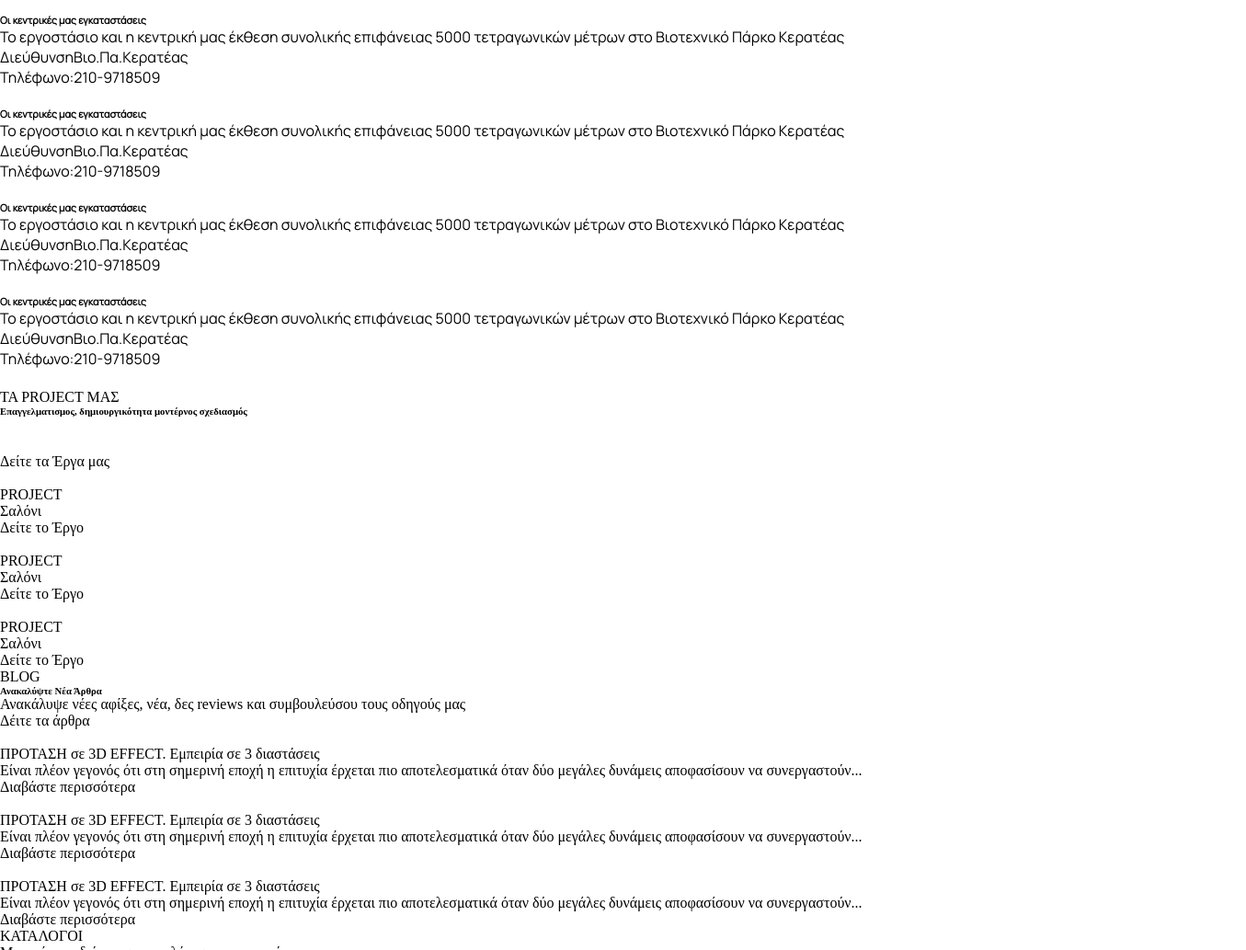
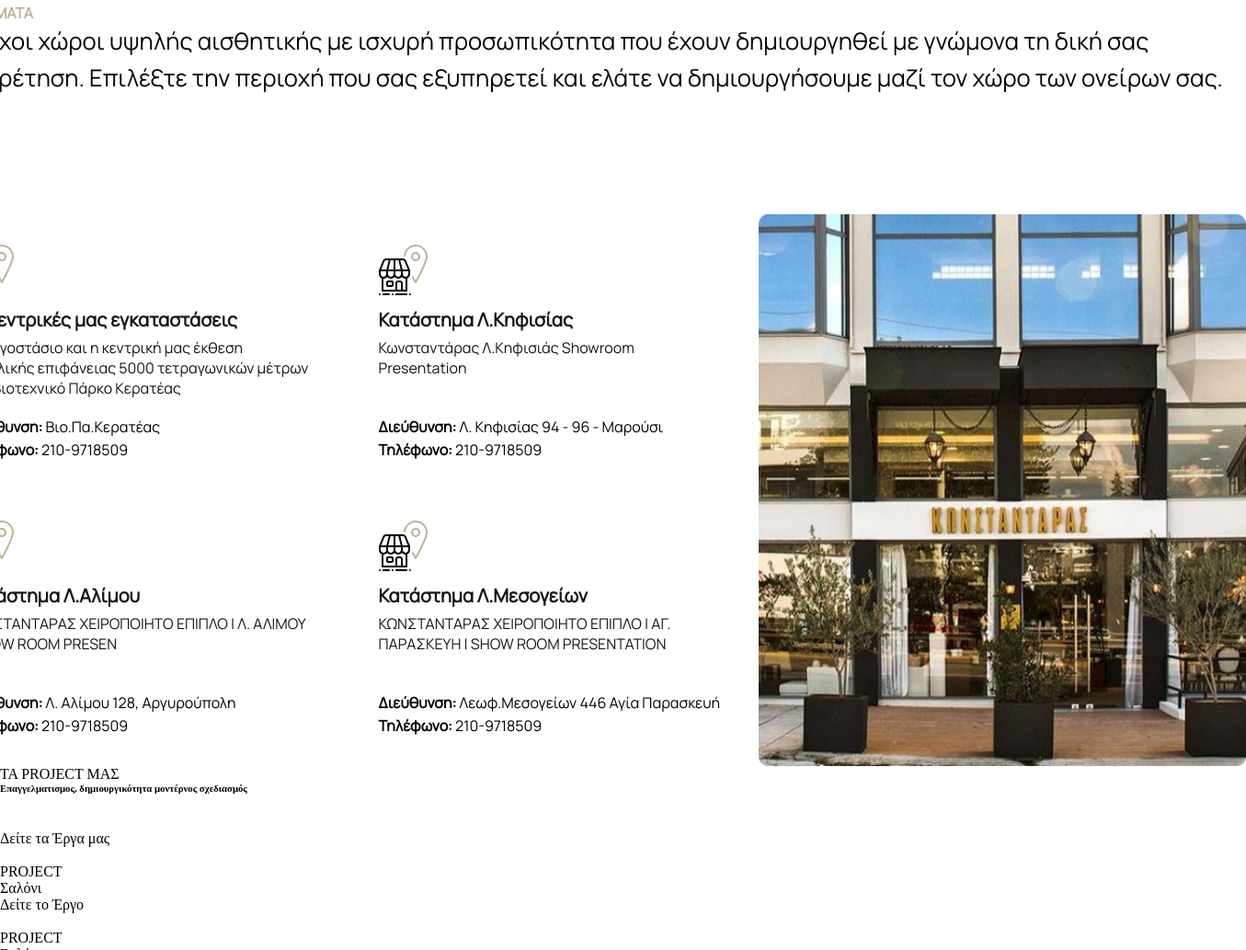
Before and after one commit to HMarinos/kwnstantaras, a website: page index.html in a window 1280 px wide. Shown: the part 2620-3653 px from the top of the page at 92% size, 1355 px wide, since content can reach past the window. Drawn offline with nearby package versions, Linux system fonts and the light colour scheme; files whose address does not match are found by name.

Commit message:
section_5

```diff
--- a/index.html
+++ b/index.html
@@ -276,48 +276,82 @@
         </div>
         <div class="index_section_5_main">
           <div class="index_section_5_grid">
+            <!-- -------shop_boxes------ -->
             <div class="shop_box">
-              <img src="" alt="" />
-              <h6>Οι κεντρικές μας εγκαταστάσεις</h6>
-              <p>
-                Το εργοστάσιο και η κεντρική μας έκθεση συνολικής επιφάνειας
-                5000 τετραγωνικών μέτρων στο Βιοτεχνικό Πάρκο Κερατέας
-              </p>
-              <div class="address"><span>Διεύθυνση</span>Βιο.Πα.Κερατέας</div>
-              <div class="phone"><span>Τηλέφωνο:210-9718509</span></div>
+              <div class="shop_box_container">
+                <div class="shop_box_main">
+                  <img src="./images/store-sign.png" alt="" />
+                  <h6>Οι κεντρικές μας εγκαταστάσεις</h6>
+                  <p>
+                    Το εργοστάσιο και η κεντρική μας έκθεση συνολικής επιφάνειας
+                    5000 τετραγωνικών μέτρων στο Βιοτεχνικό Πάρκο Κερατέας
+                  </p>
+                </div>
+                <div class="address_phone">
+                  <div class="address">
+                    <span>Διεύθυνση: </span> Βιο.Πα.Κερατέας
+                  </div>
+                  <div class="phone"><span>Τηλέφωνο: </span> 210-9718509</div>
+                </div>
+              </div>
             </div>
+
             <div class="shop_box">
-              <img src="" alt="" />
-              <h6>Οι κεντρικές μας εγκαταστάσεις</h6>
-              <p>
-                Το εργοστάσιο και η κεντρική μας έκθεση συνολικής επιφάνειας
-                5000 τετραγωνικών μέτρων στο Βιοτεχνικό Πάρκο Κερατέας
-              </p>
-              <div class="address"><span>Διεύθυνση</span>Βιο.Πα.Κερατέας</div>
-              <div class="phone"><span>Τηλέφωνο:210-9718509</span></div>
+              <div class="shop_box_container">
+                <div class="shop_box_main">
+                  <img src="./images/store-sign.png" alt="" />
+                  <h6>Κατάστημα Λ.Κηφισίας</h6>
+                  <p>Κωνσταντάρας Λ.Κηφισιάς Showroom Presentation</p>
+                </div>
+                <div class="address_phone">
+                  <div class="address">
+                    <span>Διεύθυνση: </span> Λ. Κηφισίας 94 - 96 - Μαρούσι
+                  </div>
+                  <div class="phone"><span>Τηλέφωνο: </span> 210-9718509</div>
+                </div>
+              </div>
             </div>
+
             <div class="shop_box">
-              <img src="" alt="" />
-              <h6>Οι κεντρικές μας εγκαταστάσεις</h6>
-              <p>
-                Το εργοστάσιο και η κεντρική μας έκθεση συνολικής επιφάνειας
-                5000 τετραγωνικών μέτρων στο Βιοτεχνικό Πάρκο Κερατέας
-              </p>
-              <div class="address"><span>Διεύθυνση</span>Βιο.Πα.Κερατέας</div>
-              <div class="phone"><span>Τηλέφωνο:210-9718509</span></div>
+              <div class="shop_box_container">
+                <div class="shop_box_main">
+                  <img src="./images/store-sign.png" alt="" />
+                  <h6>Κατάστημα Λ.Αλίμου</h6>
+                  <p>
+                    ΚΩΝΣΤΑΝΤΑΡΑΣ ΧΕΙΡΟΠΟΙΗΤΟ ΕΠΙΠΛΟ | Λ. ΑΛΙΜΟΥ | SHOW ROOM
+                    PRESEN
+                  </p>
+                </div>
+                <div class="address_phone">
+                  <div class="address">
+                    <span>Διεύθυνση: </span> Λ. Αλίμου 128, Αργυρούπολη
+                  </div>
+                  <div class="phone"><span>Τηλέφωνο: </span> 210-9718509</div>
+                </div>
+              </div>
             </div>
+
             <div class="shop_box">
-              <img src="" alt="" />
-              <h6>Οι κεντρικές μας εγκαταστάσεις</h6>
-              <p>
-                Το εργοστάσιο και η κεντρική μας έκθεση συνολικής επιφάνειας
-                5000 τετραγωνικών μέτρων στο Βιοτεχνικό Πάρκο Κερατέας
-              </p>
-              <div class="address"><span>Διεύθυνση</span>Βιο.Πα.Κερατέας</div>
-              <div class="phone"><span>Τηλέφωνο:210-9718509</span></div>
+              <div class="shop_box_container">
+                <div class="shop_box_main">
+                  <img src="./images/store-sign.png" alt="" />
+                  <h6>Κατάστημα Λ.Μεσογείων</h6>
+                  <p>
+                    ΚΩΝΣΤΑΝΤΑΡΑΣ ΧΕΙΡΟΠΟΙΗΤΟ ΕΠΙΠΛΟ | ΑΓ. ΠΑΡΑΣΚΕΥΗ | SHOW ROOM
+                    PRESENTATION
+                  </p>
+                </div>
+                <div class="address_phone">
+                  <div class="address">
+                    <span>Διεύθυνση: </span> Λεωφ.Μεσογείων 446 Αγία Παρασκευή
+                  </div>
+                  <div class="phone"><span>Τηλέφωνο: </span> 210-9718509</div>
+                </div>
+              </div>
             </div>
+            <!-- -----shop_boxes_end------ -->
           </div>
-          <img src="" alt="" />
+          <img src="./images/img.png" alt="" />
         </div>
       </div>
     </section>
--- a/styles.css
+++ b/styles.css
@@ -290,6 +290,7 @@
   z-index: 100;
 }
 .section_4_button a:hover {
+  border-color: var(--gold-color);
   background-color: var(--gold-color);
   color: white;
 }
@@ -350,6 +351,7 @@
 
 /* -------------section_5-------------- */
 .index_section_5 {
+  padding-top: 9.5rem;
   font-family: "manrope";
   display: flex;
   justify-content: center;
@@ -363,3 +365,55 @@
   line-height: 40px;
   font-weight: normal;
 }
+.index_section_5_main {
+  display: flex;
+  justify-content: space-between;
+  margin-top: 8rem;
+}
+.index_section_5_grid {
+  display: grid;
+  grid-template-columns: 1fr 1fr;
+
+  place-content: center;
+}
+.index_section_5_grid .shop_box {
+  display: flex;
+  justify-content: center;
+  align-items: center;
+  width: 450px;
+  height: 300px;
+}
+.index_section_5_grid .shop_box_container {
+  display: flex;
+  flex-direction: column;
+  justify-content: space-between;
+  width: 377px;
+  height: 234px;
+}
+.index_section_5_grid .shop_box:hover {
+  box-shadow: 0px 3px 15px #00000029;
+}
+.index_section_5_grid .shop_box h6 {
+  font-size: 1.25rem;
+  font-weight: bold;
+  color: #151617;
+}
+.index_section_5_grid .shop_box p {
+  font-size: 1rem;
+  font-weight: 400;
+  line-height: 22px;
+  color: #151617;
+  margin-top: 0.4rem;
+}
+.index_section_5_grid .shop_box span {
+  font-weight: bold;
+}
+.index_section_5_grid .address {
+  margin-bottom: 0.2rem;
+}
+
+.index_section_5_grid .shop_box img {
+  width: 53px;
+  height: 55px;
+  margin-bottom: 0.5rem;
+}
```
Also changed, not shown: images/img.png (added), images/img@2x.png (added), images/store-sign.png (added), images/store-sign@2x.png (added).
